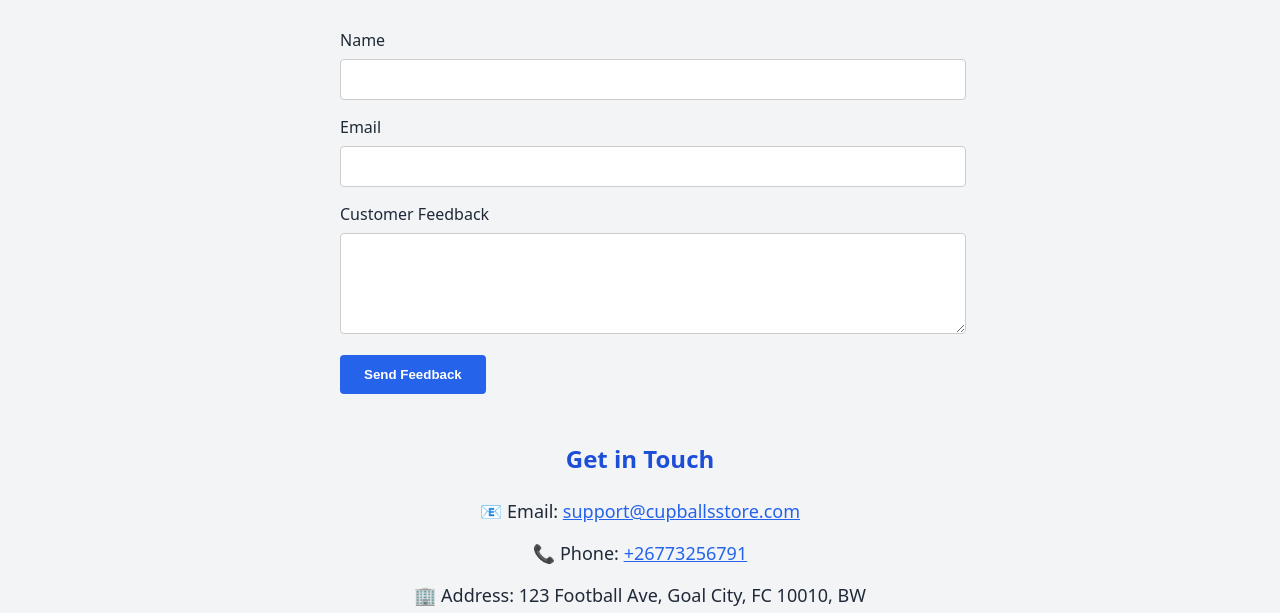
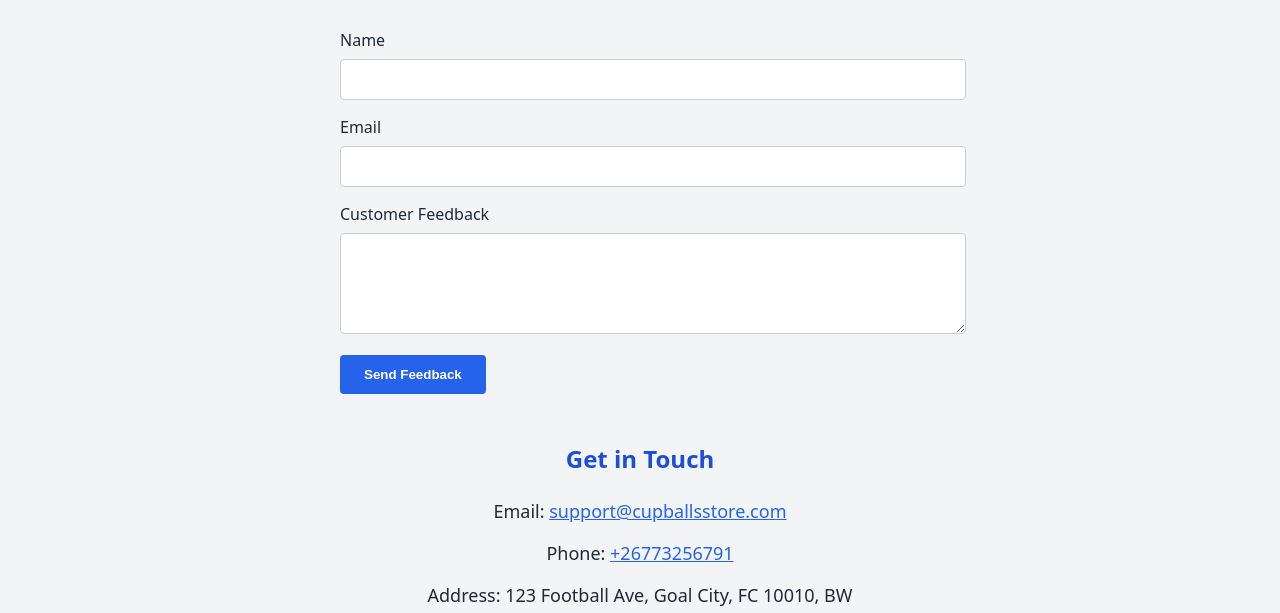
Before and after one commit to LoneMaoto/WMD-Assignment, a plain HTML site: page Contact Us.html in a window 1280 px wide. Shown: the part 339-952 px from the top of the page. Drawn offline with Linux system fonts and the light colour scheme.

Commit message:
Update Contact Us.html

```diff
--- a/Contact Us.html
+++ b/Contact Us.html
@@ -39,9 +39,9 @@
 
      <section style="max-width: 600px; margin: 3rem auto; text-align: center;">
       <h3 style="font-size: 1.5rem; font-weight: bold; color: #1d4ed8;">Get in Touch</h3>
-      <p style="margin-top: 1rem;">📧 Email: <a href="mailto:support@cupballsstore.com" style="color: #2563eb;">support@cupballsstore.com</a></p>
-      <p>📞 Phone: <a href="tel:+1234567890" style="color: #2563eb;">+26773256791</a></p>
-      <p>🏢 Address: 123 Football Ave, Goal City, FC 10010, BW</p>
+      <p style="margin-top: 1rem;">Email: <a href="mailto:support@cupballsstore.com" style="color: #2563eb;">support@cupballsstore.com</a></p>
+      <p> Phone: <a href="tel:+1234567890" style="color: #2563eb;">+26773256791</a></p>
+      <p> Address: 123 Football Ave, Goal City, FC 10010, BW</p>
     </section>
   </main>
 
```
